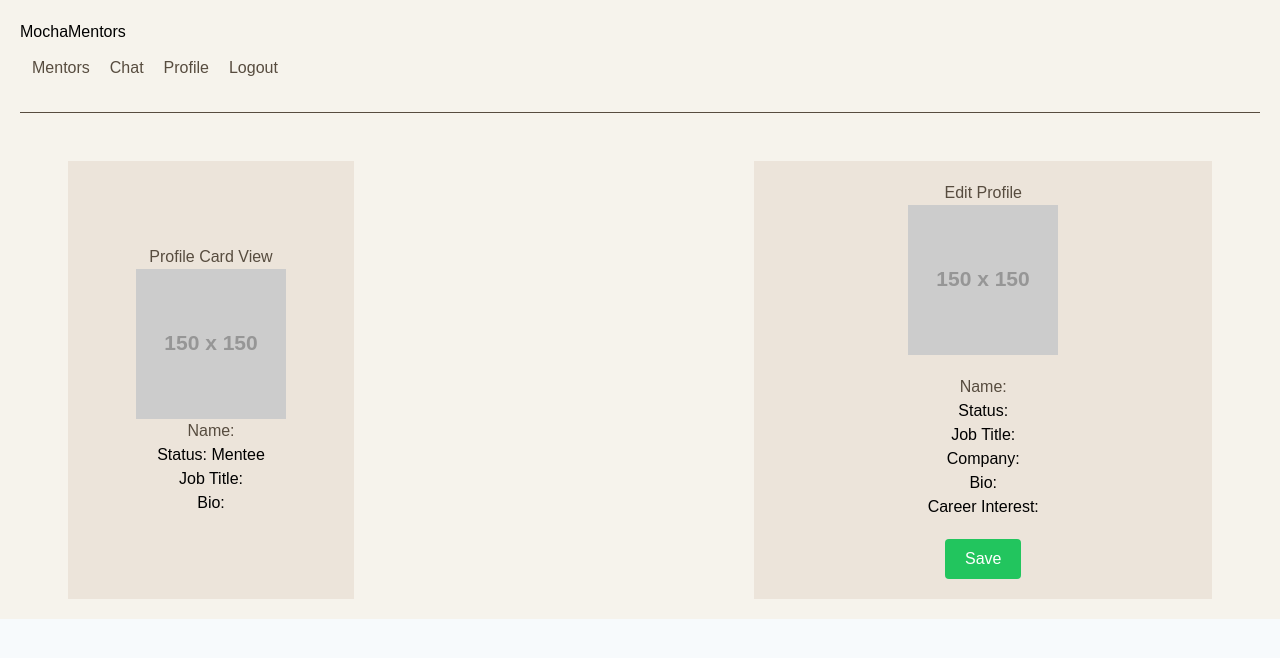
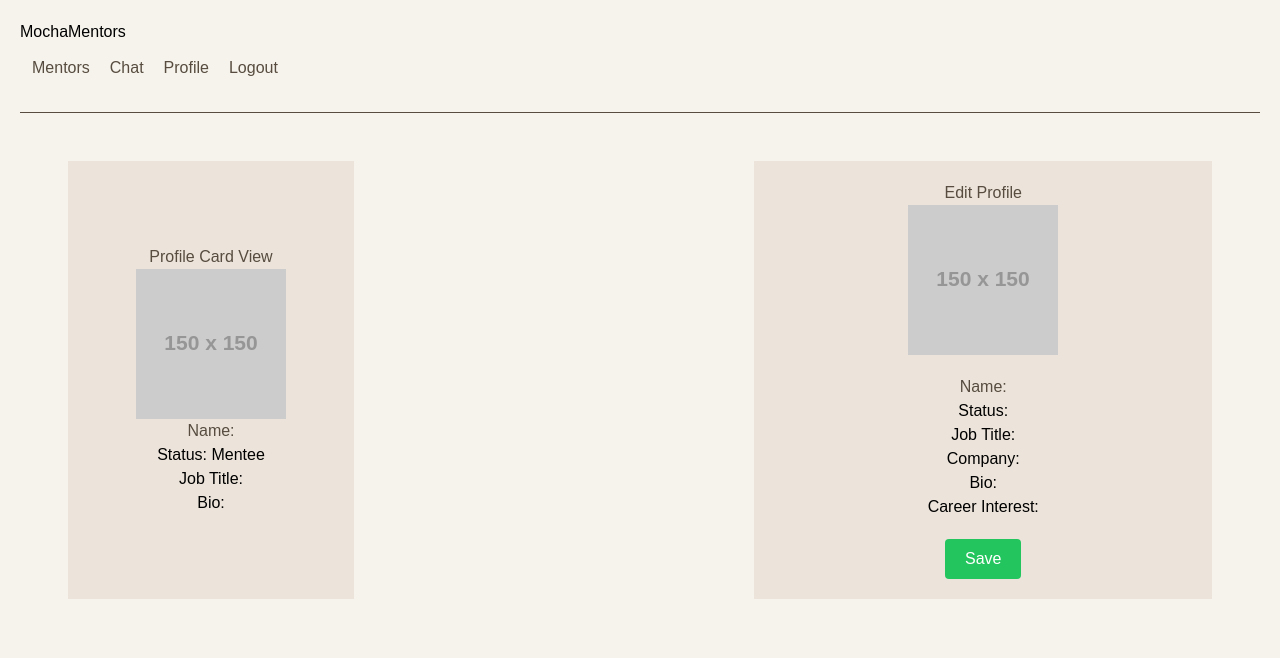
Before and after one commit to wangtony4005/coffeechat, a React (Vite) app in the folder frontend/: page /mentee-profile in a window 1280 px wide. Shown: the top 658 px of the page. Built offline with nearby package versions, Linux system fonts and the light colour scheme.

Commit message:
Profile: Fixed background not covering entire page

```diff
--- a/frontend/src/pages/MenteeProfile.jsx
+++ b/frontend/src/pages/MenteeProfile.jsx
@@ -2,7 +2,7 @@ import React from 'react';
 
 const MenteeProfile = () => {
   return (
-    <div className="p-5 bg-base-color"> {/* Using your custom color */}
+    <div className="min-h-screen p-5 bg-base-color">
       <h1>MochaMentors</h1>
       <nav className="mb-5 bg-nav-color p-3">
         <a href="#mentors" className="mr-5 text-mocha-color">Mentors</a>
--- a/frontend/src/pages/MentorProfile.jsx
+++ b/frontend/src/pages/MentorProfile.jsx
@@ -2,7 +2,7 @@ import React from 'react';
 
 const MentorProfile = () => {
   return (
-    <div className="p-5 bg-base-color"> {/* Using your custom color */}
+    <div className="min-h-screen p-5 bg-base-color">
       <h1>MochaMentors</h1>
       <nav className="mb-5 bg-nav-color p-3">
         <a href="#chat" className="mr-5 text-mocha-color">Chat</a>
```
